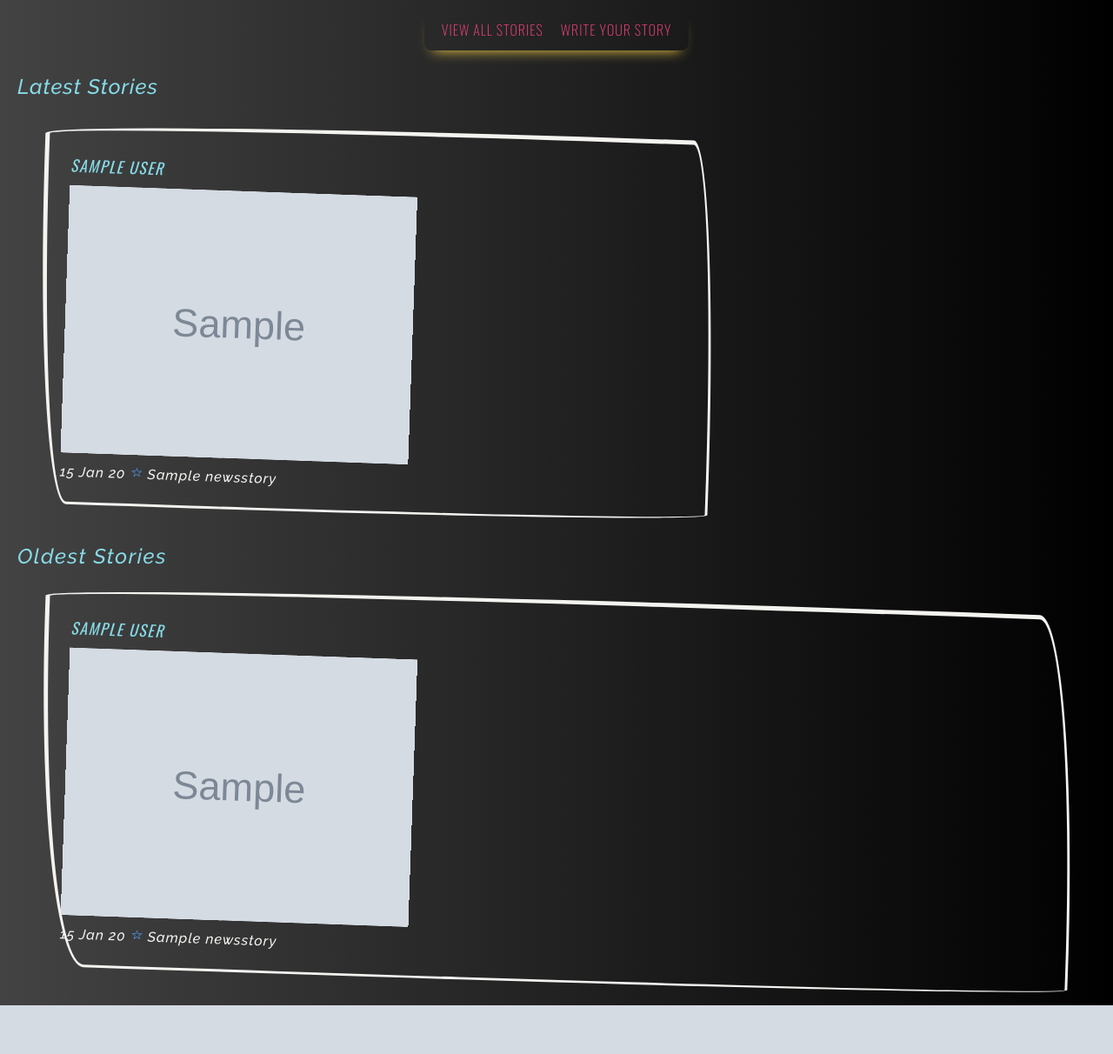
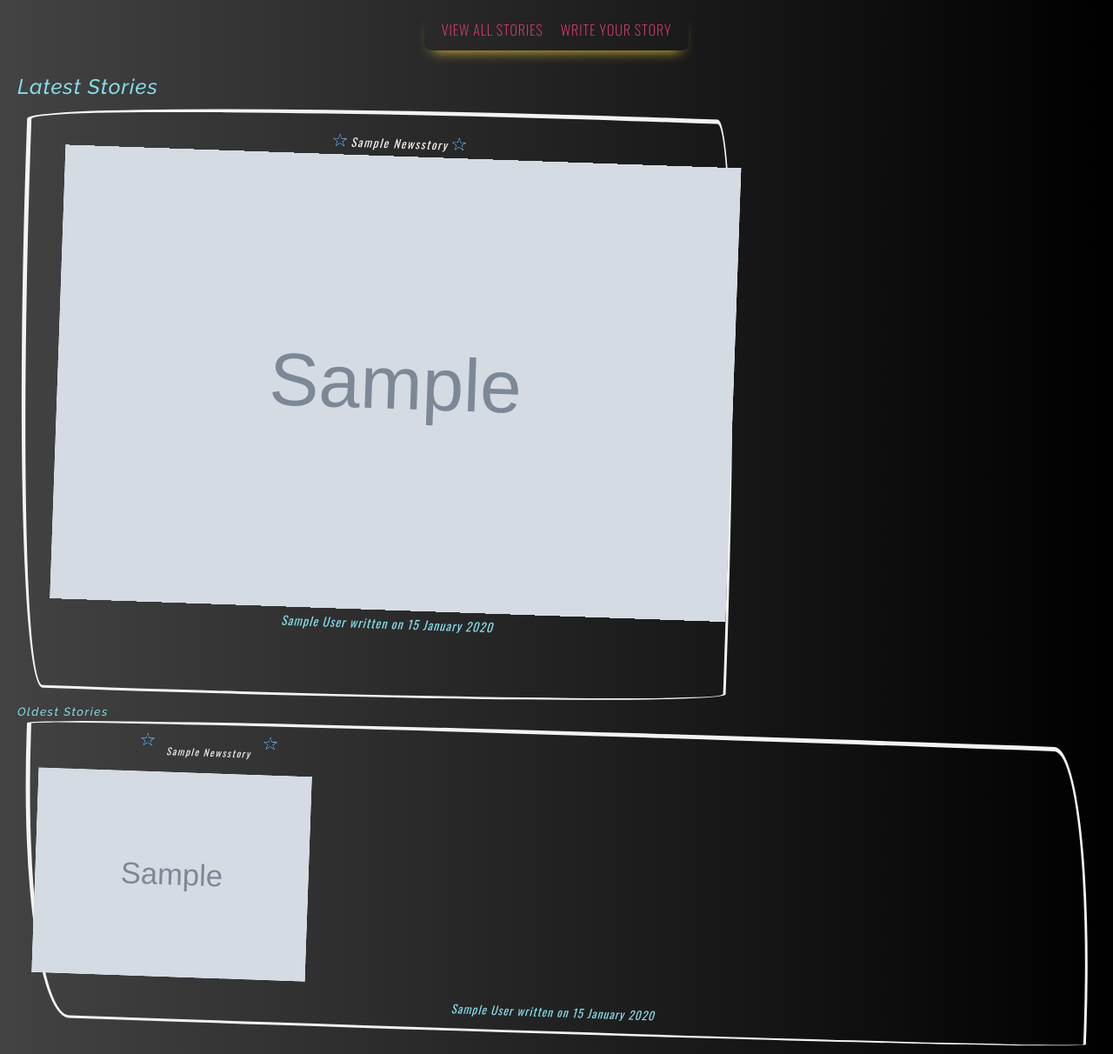
Before and after one commit to alanychan/she-codes-django-news-project-alanychan, a Django app: page /news/ in a window 1280 px wide. Shown: the part 71-1283 px from the top of the page at 87% size. Before the commit the page ends 1227 px from the top, so only its background shows below. Run offline with Django 4.2, Linux system fonts and the light colour scheme; tables that the repository leaves empty hold one stand-in row (values such as "Sample post"); grey boxes marked "Sample" are stand-in pictures; parts of the project's set-up code (start-up, migrations or seed data) failed here and were passed over.

Commit message:
Fix some bugs.
Fix some bugs.

```diff
--- a/she_codes_news/manage.py
+++ b/she_codes_news/manage.py
@@ -1,4 +1,5 @@
 #!/usr/bin/env python
+
 """Django's command-line utility for administrative tasks."""
 import os
 import sys
--- a/she_codes_news/news/static/news/styles.css
+++ b/she_codes_news/news/static/news/styles.css
@@ -1,9 +1,9 @@
 .story-card {
-    margin: 25px;
     border: 2px solid var(--vColor-Site);
-    padding: 25px;
     border-width: 5px 3px 3px 5px;
     border-radius: 95% 4% 97% 5%/4% 94% 3% 95%;
+    margin: 0;
+    padding: 0;
     transform: rotate(2deg);
 }
 
@@ -30,25 +30,33 @@
 
 #story-card-1 {
     grid-area: left-1;
+    padding: 20px 0 0 40px;
+    margin: 0;
 }
 
 #story-card-2 {
     grid-area: right-1;
+    padding: 30px;
+    margin: 20px;
 }
 
 #story-card-3 {
     grid-area: right-2;
+    padding: 30px;
+    margin: 20px;
 }
 
 #story-card-4 {
     grid-area: right-3;
+    padding: 30px;
+    margin: 20px;
 }
 
 #story-card-2 a,
 #story-card-3 a,
 #story-card-4 a {
     display: flex;
-    max-height: 120px;
+    /* max-height: 120px; */
     width: 100%;
     height: 100%;
 }
@@ -82,7 +90,7 @@
 #story-card-4 img {
     width: 33%;
     height: 100%;
-    margin-right: 5px;
+    /* margin-right: 5px; */
 }
 
 #old-stories {
@@ -92,8 +100,22 @@
 }
 
 #old-stories .story-card {
+    align-items: center;
+    display: flex;
     flex-basis: 32%;
+    flex-flow: row wrap;
     flex-grow: 1;
+    margin: 5px;
+}
+
+#old-stories img {
+    padding: 10px;
+    width: 75%;
+}
+
+#old-stories a,
+h3 {
+    font-size: smaller;
 }
 
 #story-content {
@@ -119,11 +141,11 @@
 
 #id-author {
     color: var(--vColor-SubTitle);
-    font-size: 18px;
+    font-size: 14px;
     font-family: var(--vFont-Family-Title);
     margin: 0;
-    padding-bottom: 2.5px;
-    text-transform: uppercase;
+    padding: 2.5px;
+    /* text-transform: uppercase; */
 }
 
 #id-author:hover {
@@ -135,6 +157,12 @@
 
 #id-story-card-text {
     color: var(--vColor-Site);
+    text-align: left;
+}
+
+#id-story-card-text-main {
+    color: var(--vColor-Site);
+    text-align: center;
 }
 
 #id_star {
--- a/she_codes_news/news/templates/news/allStories.html
+++ b/she_codes_news/news/templates/news/allStories.html
@@ -10,7 +10,9 @@
         <a href="{% url 'news:story' story.id %}">
             <div>
                 <h4>
-                    {{ story.pub_date|date:'d M y' }} <img src="{% static '/news/images/blue-neon-star.png' %}" id="id_star"> {{ story.title }}
+                    {{ story.title }}
+                    <img src="{% static '/news/images/blue-neon-star.png' %}" id="id_star">
+                    {{ story.pub_date|date:'d M y' }}
                 </h4>
             </div>
             <div>
--- a/she_codes_news/news/templates/news/storyCard.html
+++ b/she_codes_news/news/templates/news/storyCard.html
@@ -1,27 +1,27 @@
 {% load static %}
 
 <div class="story-card" id="story-card-{{ position }}">
-    <h3>
+    <a href="{% url 'news:story' story.id %}">
+        <h3 id="id-story-card-text-main">
+            <img src="{% static '/news/images/blue-neon-star-icon.png' %}" style="height: 15px; width:15px;">
+            {{ story.title }}
+            <img src="{% static '/news/images/blue-neon-star-icon.png' %}" style="height: 15px; width:15px;">
+            <!-- {{ story.content|truncatewords:20 }} -->
+        </h3>
+        {% if story.image_url %}
+            <img src="{{ story.image_url }}">
+        {% else %}
+            <img src="https://picsum.photos/300?random={{ story.id }}">
+        {% endif %}
+    </a>
+    <p>
         <a href="{% url 'users:viewAccount' story.author.id %}" id="id-author">
         {% if story.author.first_name or story.author.last_name %}
             {{ story.author.first_name }} {{ story.author.last_name }}
         {% else %}
             {{ story.author.username }}
-        {% endif %}
+        {% endif %} written on {{ story.pub_date|date:'d F Y' }}
         </a>
-    </h3>
-    <a href="{% url 'news:story' story.id %}">
-        {% if story.image_url %}
-            <img src="{{ story.image_url }}">
-        {% else %}
-            <img src="https://picsum.photos/300?random={{ story.id }}">
-        {% endif %}
-        <p id="id-story-card-text">
-            {{ story.pub_date|date:'d M y' }}
-            <img src="{% static '/news/images/blue-neon-star.png' %}" style="height: 15px; width:15px;">
-            {{ story.title }}
-            <!-- {{ story.content|truncatewords:20 }} -->
-        </p>
-    </a>
+    </p>
 
 </div>
--- a/she_codes_news/news/views.py
+++ b/she_codes_news/news/views.py
@@ -22,7 +22,7 @@ class IndexView(generic.ListView):
         #returns the 4 newest stories
         context['latest_stories'] = NewsStory.objects.all().order_by('-pub_date', '-id')[:4]
         #returns the oldest 4 stories
-        context['old_stories'] = NewsStory.objects.all().order_by('pub_date')[:4]
+        context['old_stories'] = NewsStory.objects.all().order_by('pub_date')[:3]
 
 
         return context
--- a/she_codes_news/static/styles.css
+++ b/she_codes_news/static/styles.css
@@ -41,7 +41,7 @@ a {
 
 a>img,
 #list-image {
-    max-width: 400px;
+    max-width: 800px;
 }
 
 body {
@@ -133,8 +133,13 @@ p {
     font-family: var(--vFont-Family-Site);
     letter-spacing: 1px;
     line-height: 1.5;
-    margin: 5px 0px;
+    /* margin: 5px 0px; */
+    text-align: center;
     width: 100%;
+}
+
+p {
+    margin: 0 0 10px 0;
 }
 
 /* Left contact page */
@@ -197,10 +202,12 @@ h3 {
     letter-spacing: 1.5px;
     line-height: 1.5;
     margin: 0px;
-    padding: 5px 0px 5px 0px;
+    padding: 5px 10px 5px 0px;
     text-align: start;
     text-transform: capitalize;
 }
+
+
 
 h4 {
     color: var(--vColor-Title);
@@ -412,14 +419,14 @@ nav ul {
 }
 
 #profile-card {
-    background-color: var(--vColor-Site);
+    /* background-color: var(--vColor-Site); */
     /* box-shadow: 0 4px 8px 0 whitesmoke; */
     border-image: conic-gradient(red, yellow, lime, aqua, blue, magenta, red) 1;
     border-style: solid;
     border-width: 3px;
     flex-wrap: wrap;
     justify-content: center;
-    max-width: 150px;
+    max-width: 30%;
     margin: auto;
     text-align: center;
     font-family: 'Oswald';
@@ -435,6 +442,13 @@ nav ul {
     text-decoration: none;
     font-size: 22px;
     color: black;
+}
+
+#profile-card>img {
+    border-radius: 10%;
+    height: 100px;
+    padding: 5px;
+    width: auto;
 }
 
 #h1-profile-card {
--- a/she_codes_news/users/templates/users/profileCard.html
+++ b/she_codes_news/users/templates/users/profileCard.html
@@ -7,9 +7,9 @@
 <h2>Profile Card</h2>
 <div id="profile-card">
   {% if profile.photo_url %}
-    <img src="{{ profile.photo_url }}" alt="{{profile.username}}" style="height: 100px; width: 50%">
+    <img src="{{ profile.photo_url }}" alt="{{profile.username}}">
   {% else %}
-      <img src="{% static '/images/profile-avatar.png' %}" style="height: 100px; width: auto">
+      <img src="{% static '/images/profile-avatar.png' %}">
   {% endif %}
 
   <h3 id="h1-profile-card">
@@ -19,7 +19,7 @@
     {{ profile.username }}
   {% endif %}
   </h3>
-  <p class="profile-title" alt="about me">{{ profile.bio_content|truncatewords:8 }}</p>
+  <p class="profile-title" alt="about me">{{ profile.bio_content|truncatewords:20 }}</p>
 
   <!-- <div id="id-social">
     <a href="#" id="id-a-profile-card"><i class="fa fa-dribbble"></i></a>
```
Also changed, not shown: she_codes_news/news/static/news/images/blue-neon-star-icon.png (added).
